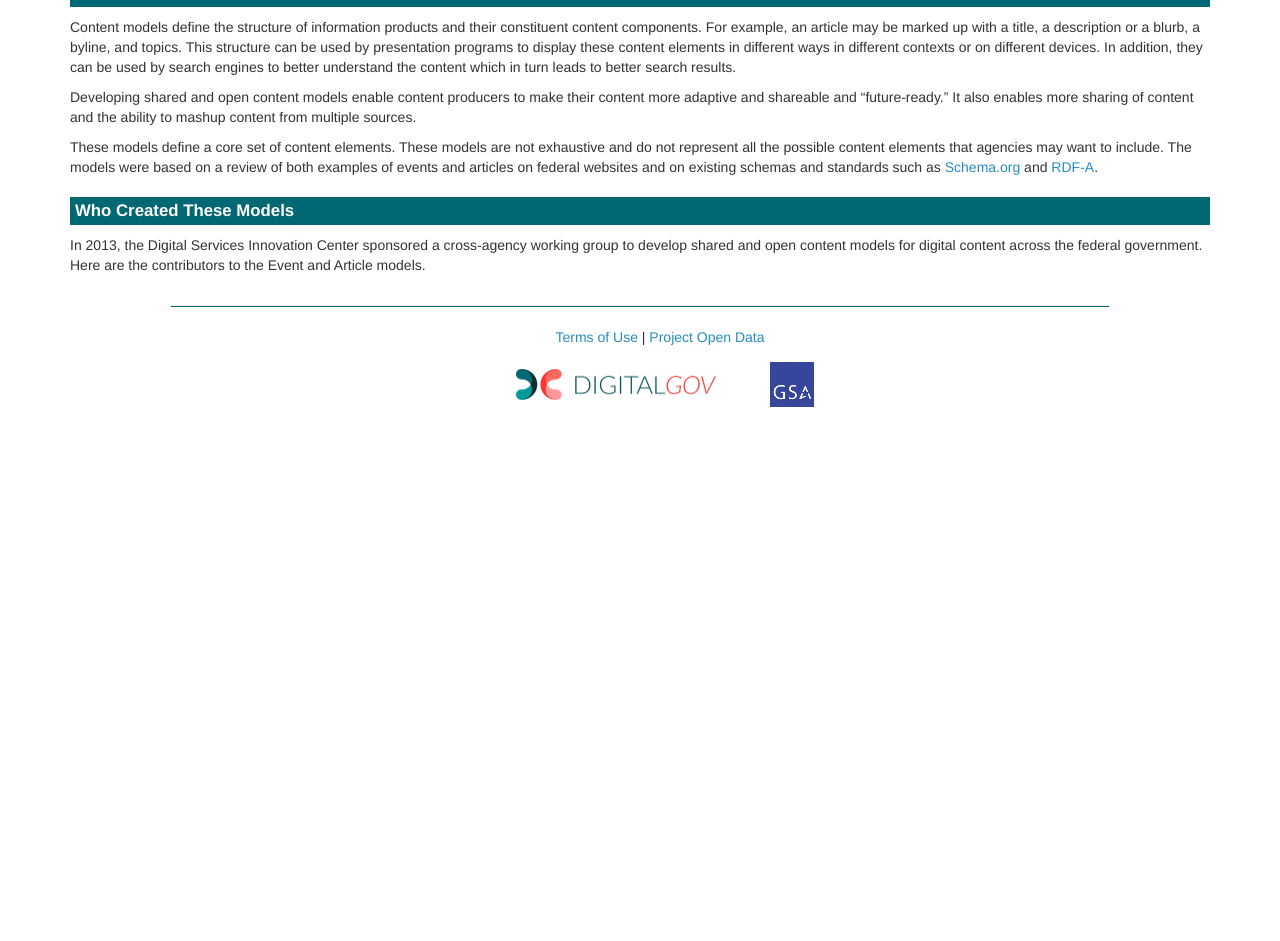
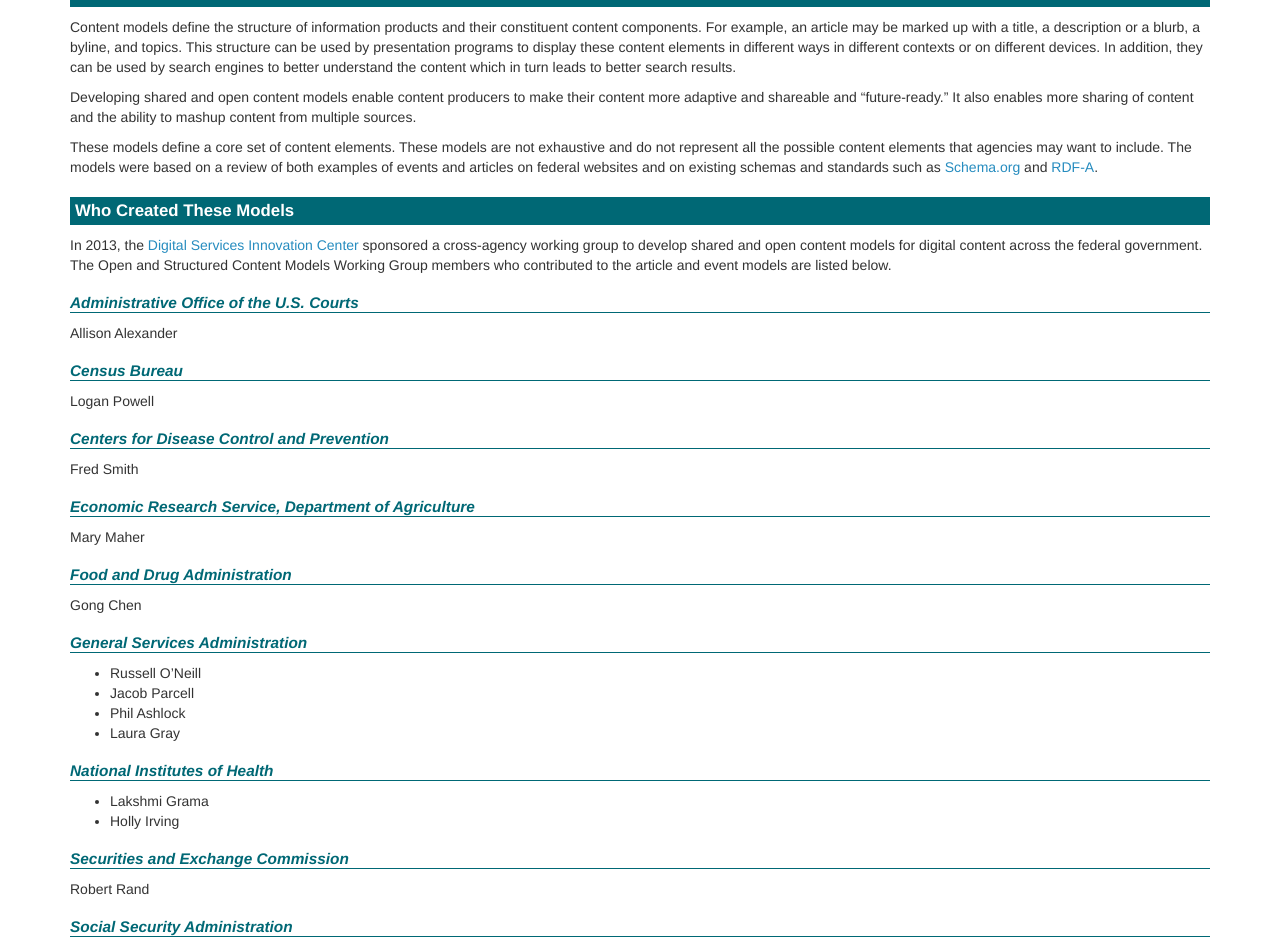
Before and after one commit to GSA/Open-And-Structured-Content-Models, a Jekyll site: the page built from faqs.md, in a window 1280 px wide. Shown: the part 332-1273 px from the top of the page. Built offline with Jekyll 4.4.1, drawn with Linux system fonts in a browser that asks for light colours; nearby versions of some CDN libraries; Markdown is read by kramdown in place of the engine named in the settings; before the commit the page ends 900 px from its top, so only the background shows below that.

Commit message:
Added list of content model contributors, added links to Digital Services Innovation Center, and corrected a typo on the article content model.

```diff
--- a/_data/article.yml
+++ b/_data/article.yml
@@ -1,7 +1,7 @@
 - name: Title
   description: >
-    The official title/name of the event, for example
-    "First Annual Meeting of Government Web Content Management Community"
+    The official title/name of the article, for example
+    "How to file your federal income taxes".
   required: yes
   multipleallowed: no
   subelements:
--- a/faqs.md
+++ b/faqs.md
@@ -27,4 +27,35 @@ not represent all the possible content elements that agencies may want to includ
 review of both examples of events and articles on federal websites and on existing schemas and standards such as [Schema.org](http://www.schema.org) and [RDF-A](http://rdfa.info).
 
 ## Who Created These Models
-In 2013, the Digital Services Innovation Center sponsored a cross-agency working group to develop shared and open content models for digital content across the federal government. Here are the contributors to the Event and Article models.
+In 2013, the [Digital Services Innovation Center](https://www.digitalgov.gov/about/) sponsored a cross-agency working group to develop shared and open content models for digital content across the federal government. The Open and Structured Content Models Working Group members who contributed to the article and event models are listed below.
+
+### Administrative Office of the U.S. Courts
+Allison Alexander
+
+### Census Bureau
+Logan Powell
+
+### Centers for Disease Control and Prevention
+Fred Smith
+
+### Economic Research Service, Department of Agriculture
+Mary Maher
+
+### Food and Drug Administration
+Gong Chen
+
+### General Services Administration
+* Russell O'Neill
+* Jacob Parcell
+* Phil Ashlock
+* Laura Gray
+
+### National Institutes of Health
+* Lakshmi Grama
+* Holly Irving
+
+### Securities and Exchange Commission
+Robert Rand
+
+### Social Security Administration
+Wayne Whitten
```
Also changed, not shown: index.md (+3 -3 lines).
